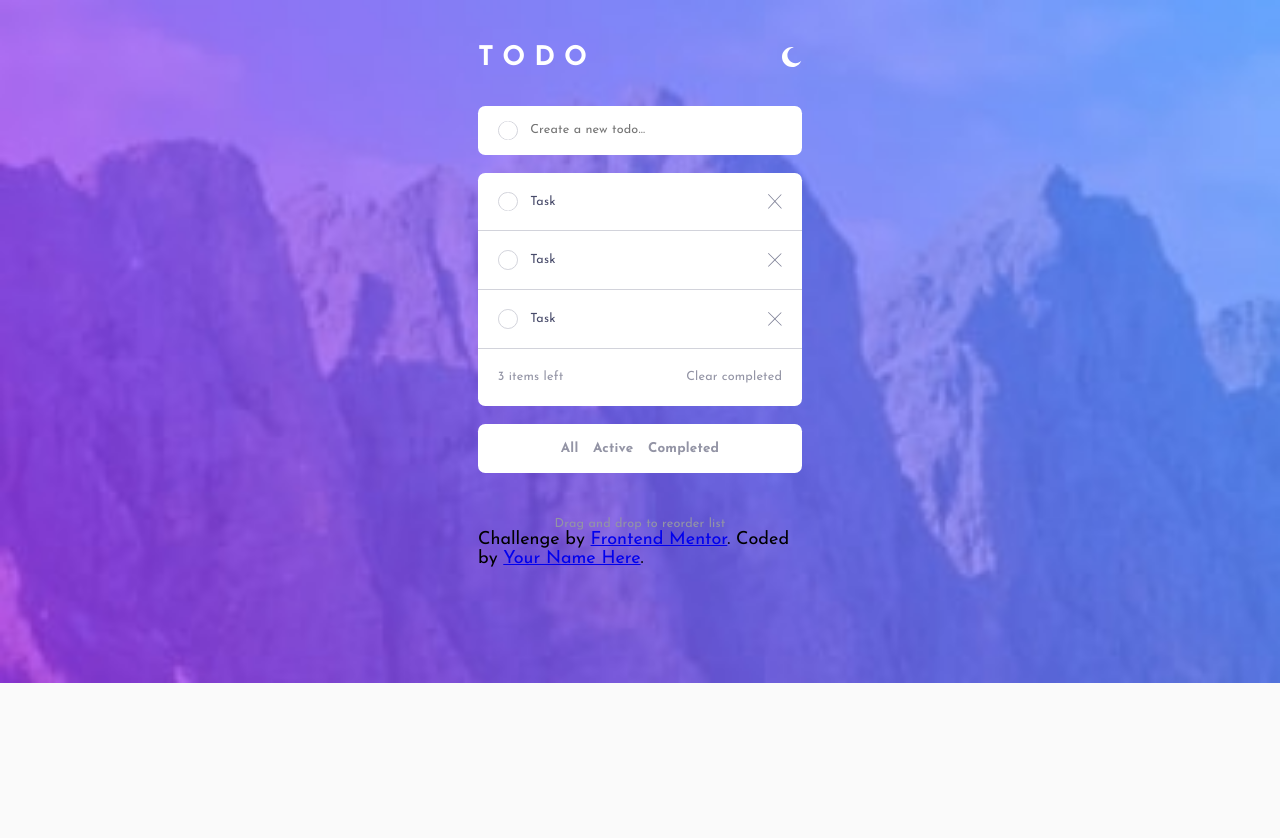
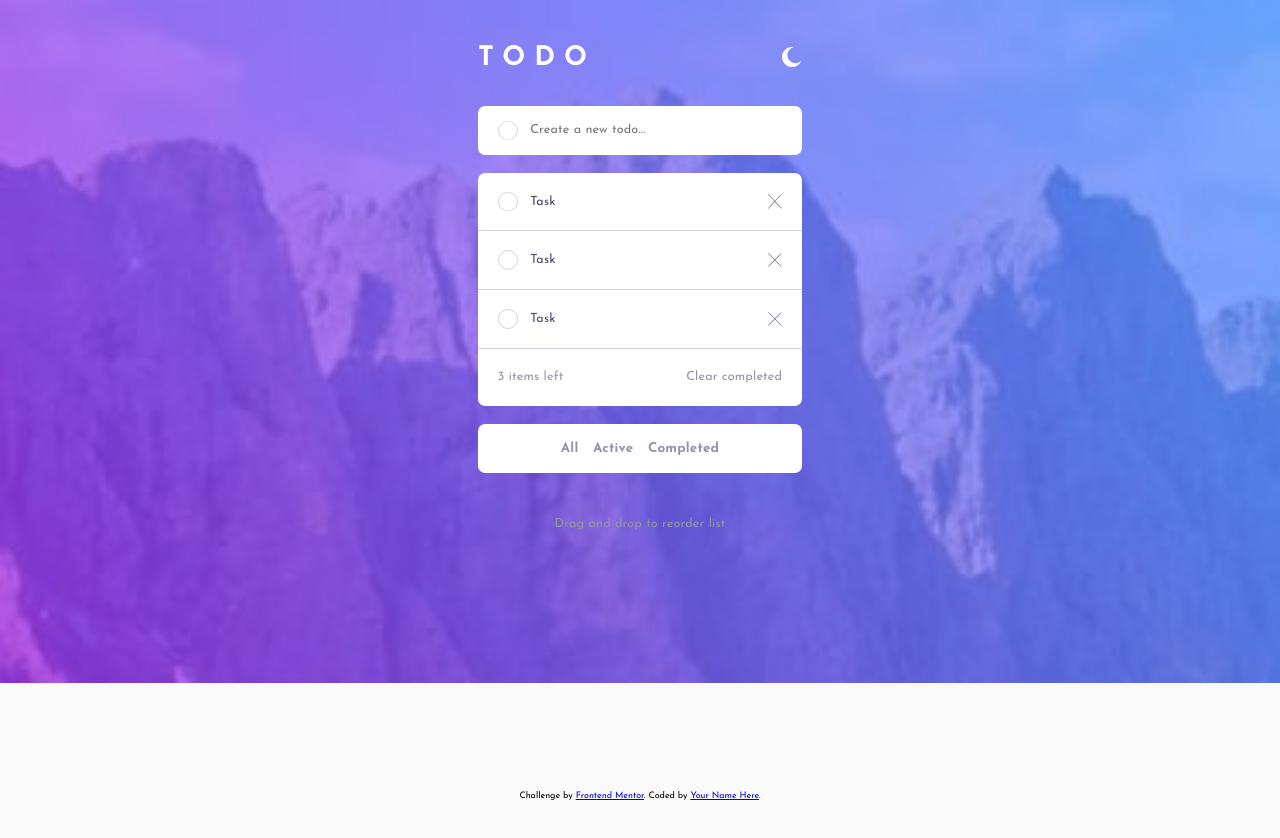
Before and after one commit to 0-BSCode/to-do-app-client, a React (Create React App) app: page / in a window 1280 px wide. Shown: the top 838 px of the page. Built offline with nearby package versions, Linux system fonts and the light colour scheme.

Commit message:
Stylized footer component

```diff
--- a/src/components/Footer/Footer.js
+++ b/src/components/Footer/Footer.js
@@ -1,4 +1,5 @@
 import React from 'react'
+import './styles.css';
 
 const Footer = () => {
   return (
--- a/src/components/Footer/styles.css
+++ b/src/components/Footer/styles.css
@@ -0,0 +1,8 @@
+.attribution {
+    font-size: 0.5rem;
+    position: absolute;
+    bottom: 0;
+    left: 50%;
+    transform: translate(-50%, 0);
+    width: fit-content;
+}
```
